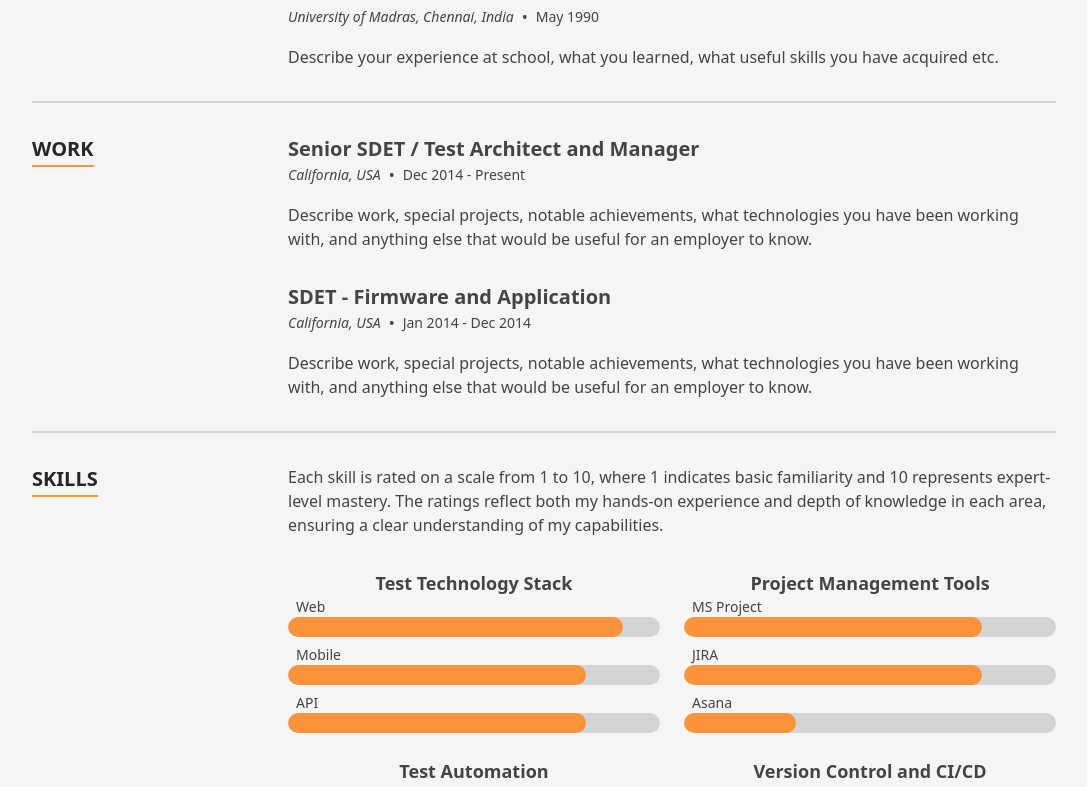
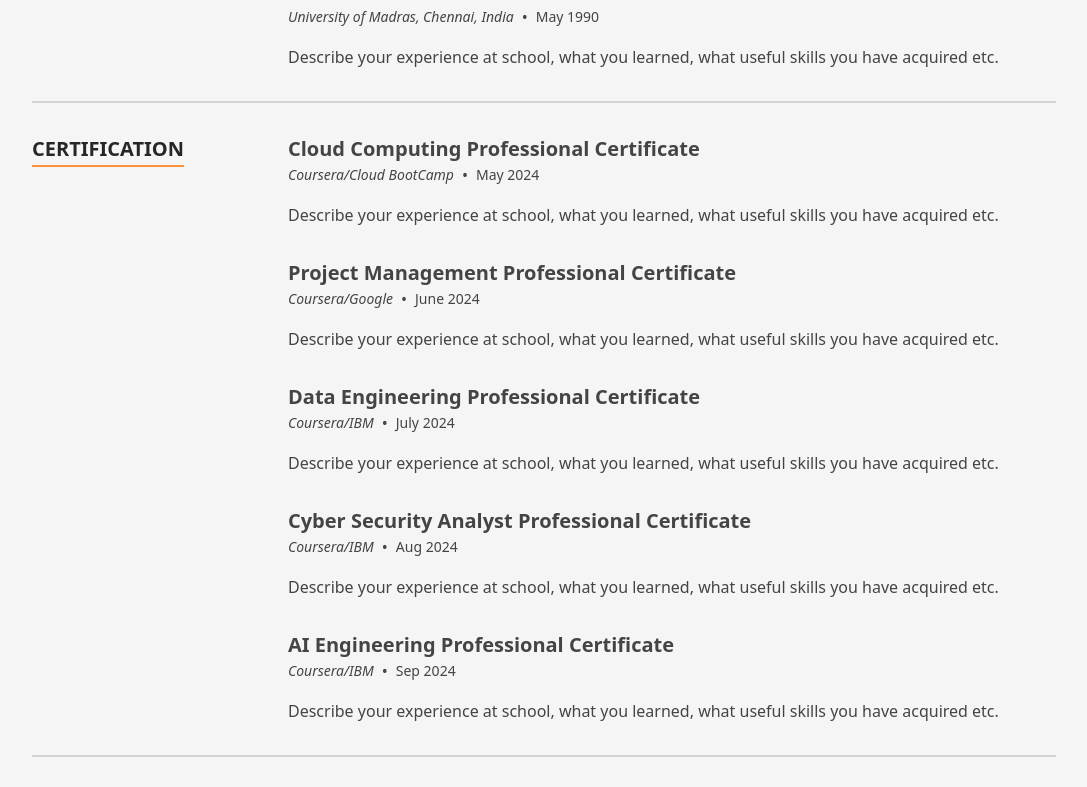
Before and after one commit to jawaharvinayagamurthy/myportfolio-react, a Next.js app: page / in a window 1280 px wide. Shown: the part 2022-2809 px from the top of the page, without its empty margins (96-1183 px from the left). Built offline with nearby package versions, Linux system fonts and the light colour scheme.

Commit message:
Updated certification section.

```diff
--- a/src/components/Sections/Resume/TimelineItem.tsx
+++ b/src/components/Sections/Resume/TimelineItem.tsx
@@ -1,4 +1,4 @@
-import {FC, memo} from 'react';
+import {FC, memo,} from 'react';
 
 import {TimelineItem} from '../../../data/dataDef';
 
--- a/src/components/Sections/Resume/index.tsx
+++ b/src/components/Sections/Resume/index.tsx
@@ -1,6 +1,6 @@
 import {FC, memo} from 'react';
 
-import {education, experience, SectionId, skills} from '../../../data/data';
+import {education, certification, experience, SectionId, skills} from '../../../data/data';
 import Section from '../../Layout/Section';
 import ResumeSection from './ResumeSection';
 import {SkillGroup} from './Skills';
@@ -12,6 +12,11 @@
       <div className="flex flex-col divide-y-2 divide-neutral-300">
         <ResumeSection title="Education">
           {education.map((item, index) => (
+            <TimelineItem item={item} key={`${item.title}-${index}`} />
+          ))}
+        </ResumeSection>
+        <ResumeSection title="Certification">
+          {certification.map((item, index) => (
             <TimelineItem item={item} key={`${item.title}-${index}`} />
           ))}
         </ResumeSection>
--- a/src/data/data.tsx
+++ b/src/data/data.tsx
@@ -356,6 +356,39 @@
   },
 ];
 
+export const certification: TimelineItem[] = [
+  {
+    date: 'May 2024',
+    location: 'Coursera/Cloud BootCamp',
+    title: 'Cloud Computing Professional Certificate',
+    content: <p>Describe your experience at school, what you learned, what useful skills you have acquired etc.</p>,
+  },
+  {
+    date: 'June 2024',
+    location: 'Coursera/Google',
+    title: 'Project Management Professional Certificate',
+    content: <p>Describe your experience at school, what you learned, what useful skills you have acquired etc.</p>,
+  },
+  {
+    date: 'July 2024',
+    location: 'Coursera/IBM',
+    title: 'Data Engineering Professional Certificate',
+    content: <p>Describe your experience at school, what you learned, what useful skills you have acquired etc.</p>,
+  },
+  {
+    date: 'Aug 2024',
+    location: 'Coursera/IBM',
+    title: 'Cyber Security Analyst Professional Certificate',
+    content: <p>Describe your experience at school, what you learned, what useful skills you have acquired etc.</p>,
+  },
+  {
+    date: 'Sep 2024',
+    location: 'Coursera/IBM',
+    title: 'AI Engineering Professional Certificate',
+    content: <p>Describe your experience at school, what you learned, what useful skills you have acquired etc.</p>,
+  },
+];
+
 export const experience: TimelineItem[] = [
   {
     date: 'Dec 2014 - Present',
```
